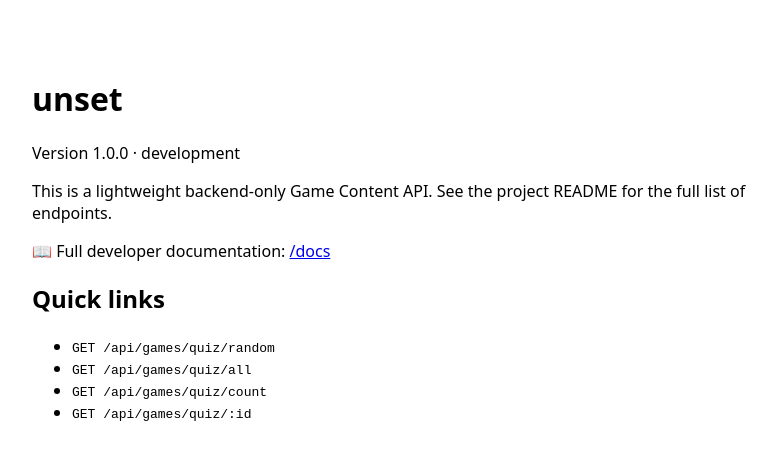
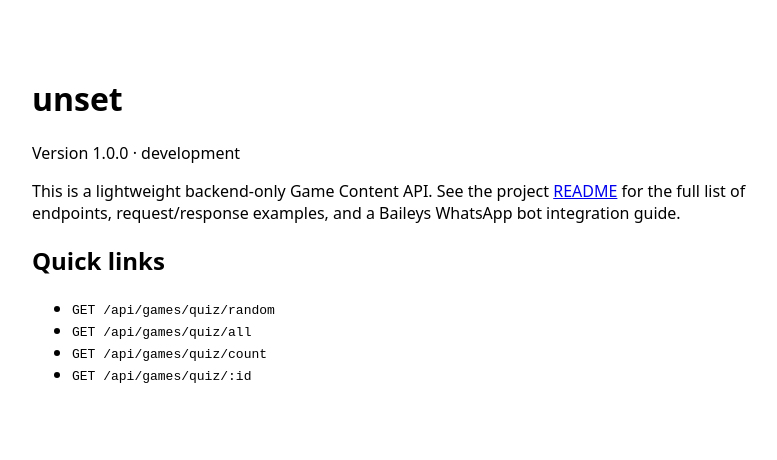
Before and after one commit to Mohamed0120160/RayGumo-API, a Next.js app: page / in a window 1280 px wide. Shown: the top 460 px of the page, without its empty margins (248-1025 px from the left). Built offline with nearby package versions, Linux system fonts and the light colour scheme; no server answers.

Commit message:
Add files via upload

```diff
--- a/src/app/page.tsx
+++ b/src/app/page.tsx
@@ -15,11 +15,9 @@ export default function HomePage() {
         Version {APP_CONFIG.version} &middot; {APP_CONFIG.environment}
       </p>
       <p>
-        This is a lightweight backend-only Game Content API. See the project README for the full
-        list of endpoints.
-      </p>
-      <p>
-        📖 Full developer documentation: <a href="/docs">/docs</a>
+        This is a lightweight backend-only Game Content API. See the project{" "}
+        <a href="https://github.com/RayGumo/RayGumo-API#readme">README</a> for the full list of
+        endpoints, request/response examples, and a Baileys WhatsApp bot integration guide.
       </p>
       <h2>Quick links</h2>
       <ul>
```
